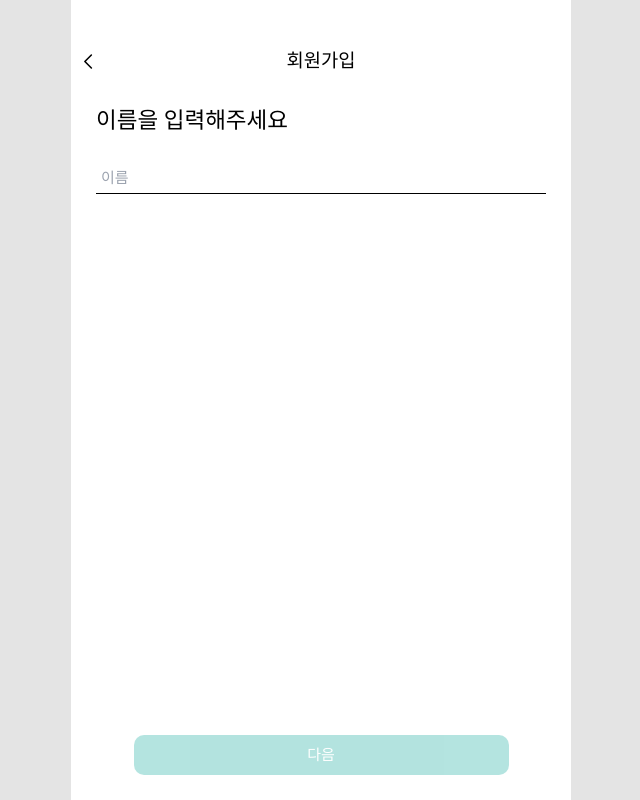
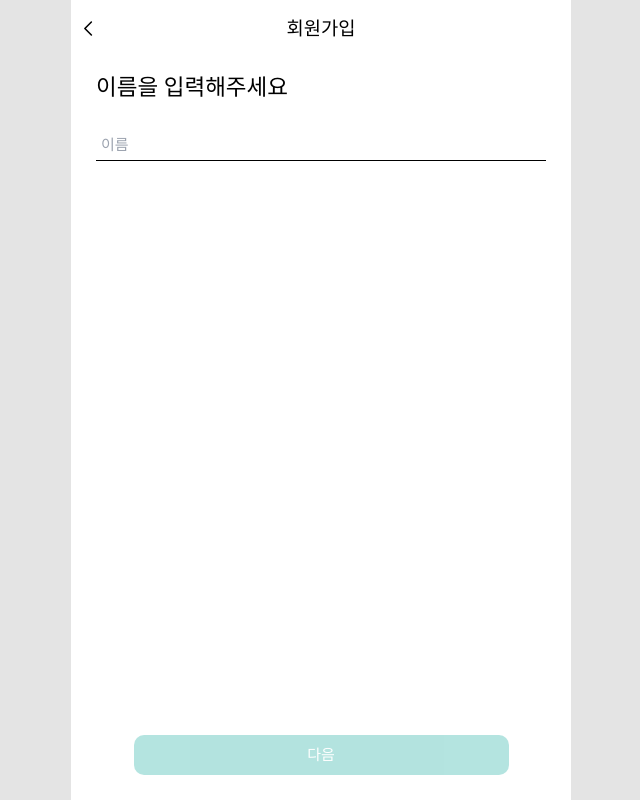
Before and after one commit to Hana4Team/FE, a React (Vite) app: page /join in a window 1280 px wide. Shown: the whole page, without its empty margins (319-959 px from the left). Built offline with nearby package versions, Linux system fonts and the light colour scheme.

Commit message:
fix: topbar 수정

```diff
--- a/index.html
+++ b/index.html
@@ -3,7 +3,7 @@
   <head>
     <meta charset="UTF-8" />
     <meta name="viewport" content="width=device-width, initial-scale=1.0" />
-    <meta name="theme-color" content="#28B2A5" />
+    <meta name="theme-color" content="#FFFFFF" />
     <link rel="manifest" href="/manifest.json" />
     <title>똑똑하나</title>
   </head>
--- a/src/components/Topbar.tsx
+++ b/src/components/Topbar.tsx
@@ -13,7 +13,7 @@ const Topbar: FC<IProps> = ({ title, isModal, onClick }) => {
 
   return (
     <div
-      className={`sticky top-0 left-0 w-full flex justify-center items-center ${isModal ? 'bg-black bg-opacity-50' : 'bg-white'} pt-20 pb-4 z-50`}
+      className={`sticky top-0 left-0 w-full flex justify-center items-center ${isModal ? 'bg-black bg-opacity-50' : 'bg-white'} pt-7 pb-4 z-50`}
     >
       <div
         className='absolute left-2 cursor-pointer'
```
